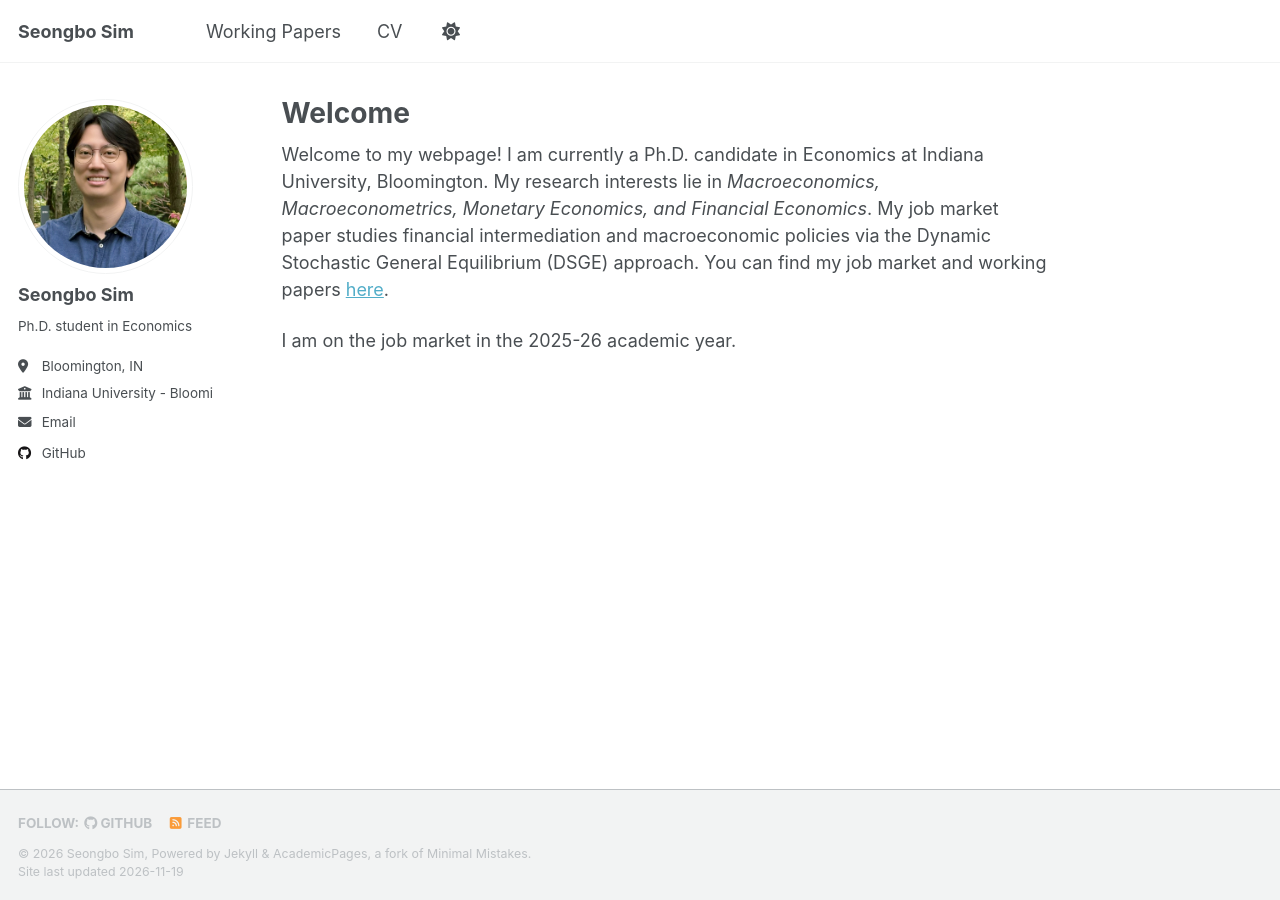
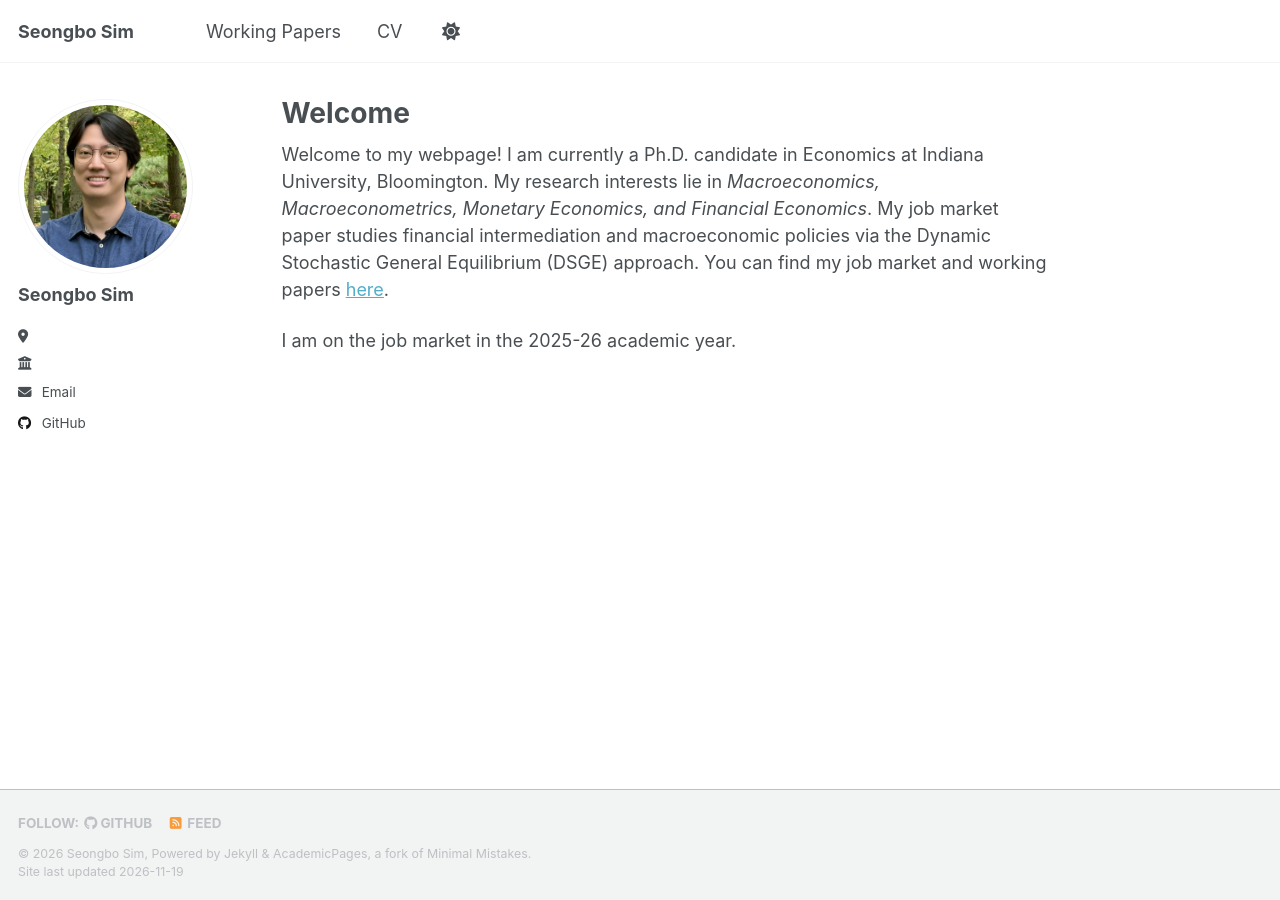
Before and after one commit to simseo520/simseo520.github.io, a Jekyll site: the page built from _pages/about.md, in a window 1280 px wide. Built offline with Jekyll 4.4.1, drawn with Linux system fonts in a browser that asks for light colours; a script that is not in the unit is left out.

Commit message:
2026_11_19

```diff
--- a/_config.yml
+++ b/_config.yml
@@ -26,9 +26,9 @@ author:
   avatar           : "sbsim_photo.jpg"
   name             : "Seongbo Sim"
   pronouns         : # example: "she/her"
-  bio              : "Ph.D. student in Economics"
-  location         : 'Bloomington, IN'
-  employer         : "Indiana University - Bloomington"
+  bio              : ""
+  location         : ''
+  employer         : ""
   uri              : # URL
   email            : "simseo@iu.edu"
   # Academic websites
```
